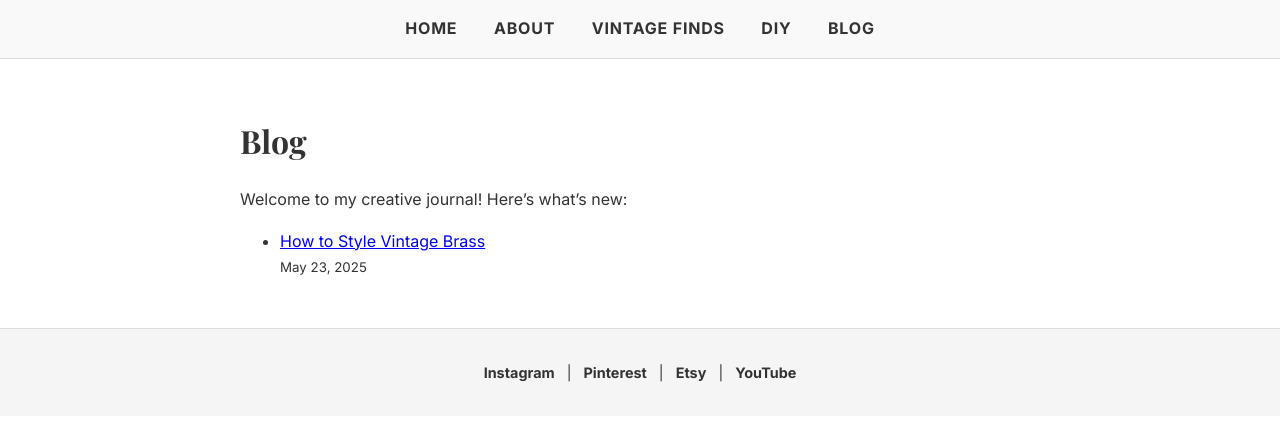
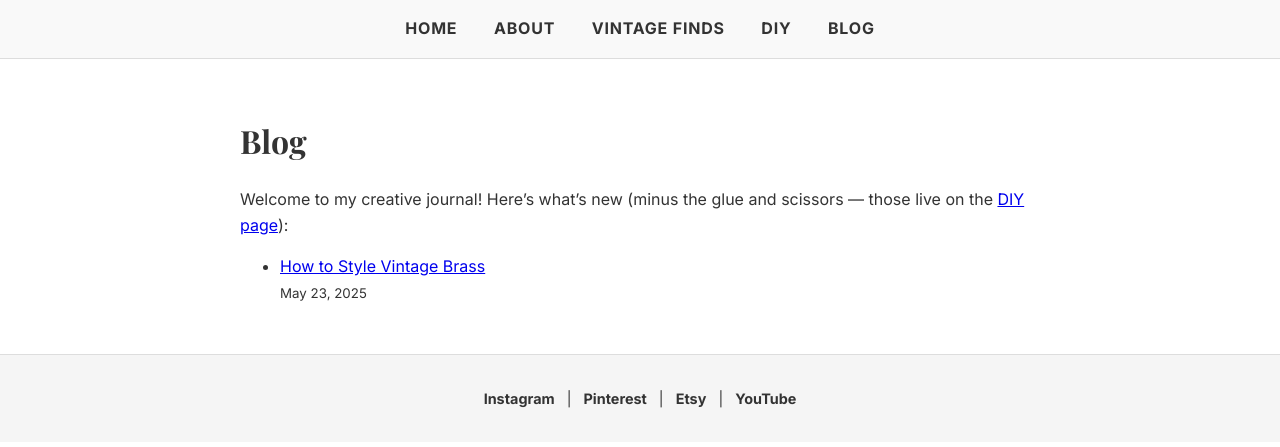
Before and after one commit to hannistudios/hannistudios.github.io, a Jekyll site: the page built from blog.md, in a window 1280 px wide. Shown: the top 447 px of the page. Built offline with Jekyll 4.4.1, drawn with Linux system fonts in a browser that asks for light colours.

Commit message:
excluding diy

```diff
--- a/blog.md
+++ b/blog.md
@@ -6,13 +6,15 @@ permalink: /blog/
 
 # Blog
 
-Welcome to my creative journal! Here's what's new:
+Welcome to my creative journal! Here's what's new (minus the glue and scissors — those live on the [DIY page](/diy/)):
 
 <ul>
   {% for post in site.posts %}
-    <li>
-      <a href="{{ post.url }}">{{ post.title }}</a><br>
-      <small>{{ post.date | date: "%B %d, %Y" }}</small>
-    </li>
+    {% unless post.categories contains "diy" %}
+      <li>
+        <a href="{{ post.url }}">{{ post.title }}</a><br>
+        <small>{{ post.date | date: "%B %d, %Y" }}</small>
+      </li>
+    {% endunless %}
   {% endfor %}
 </ul>
```
